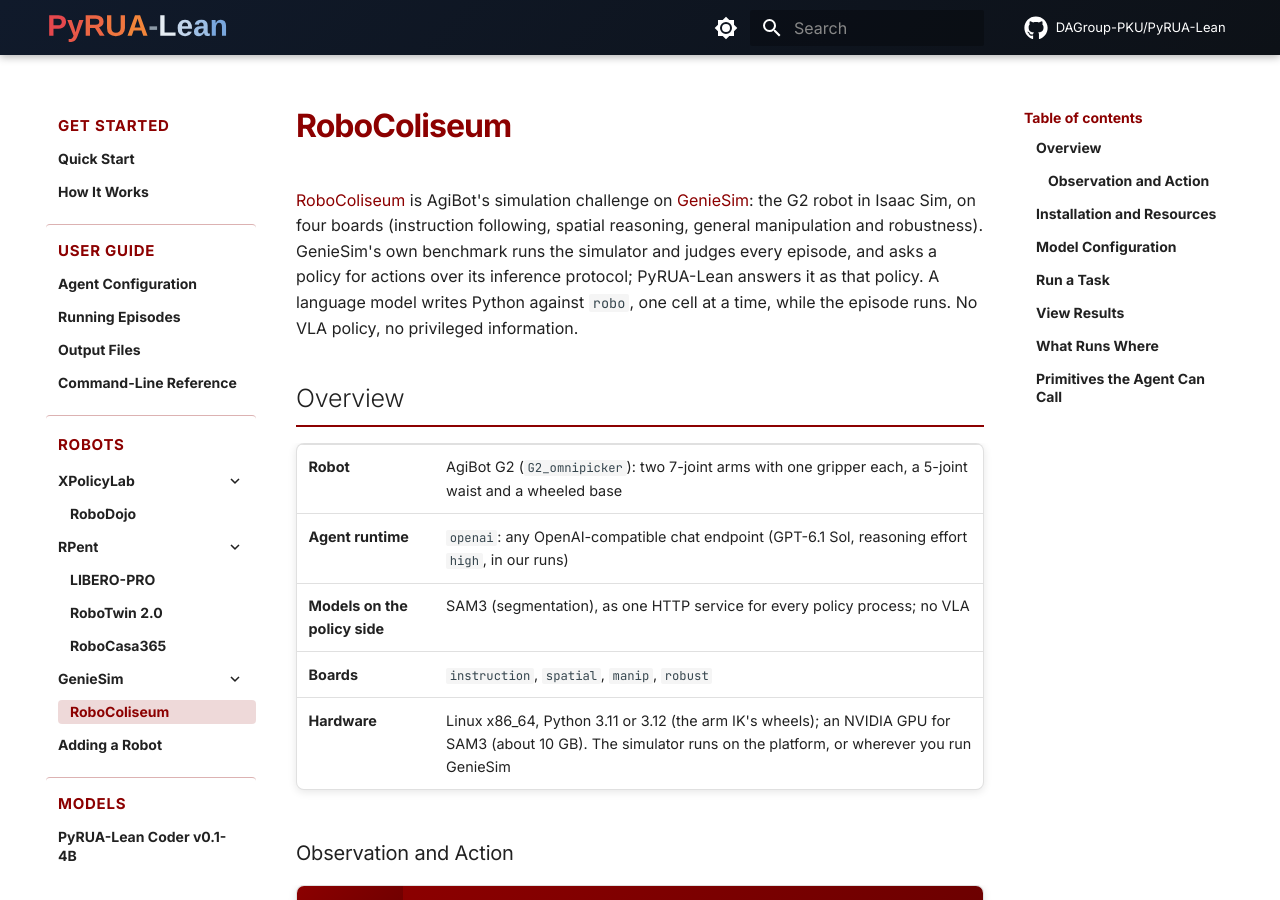
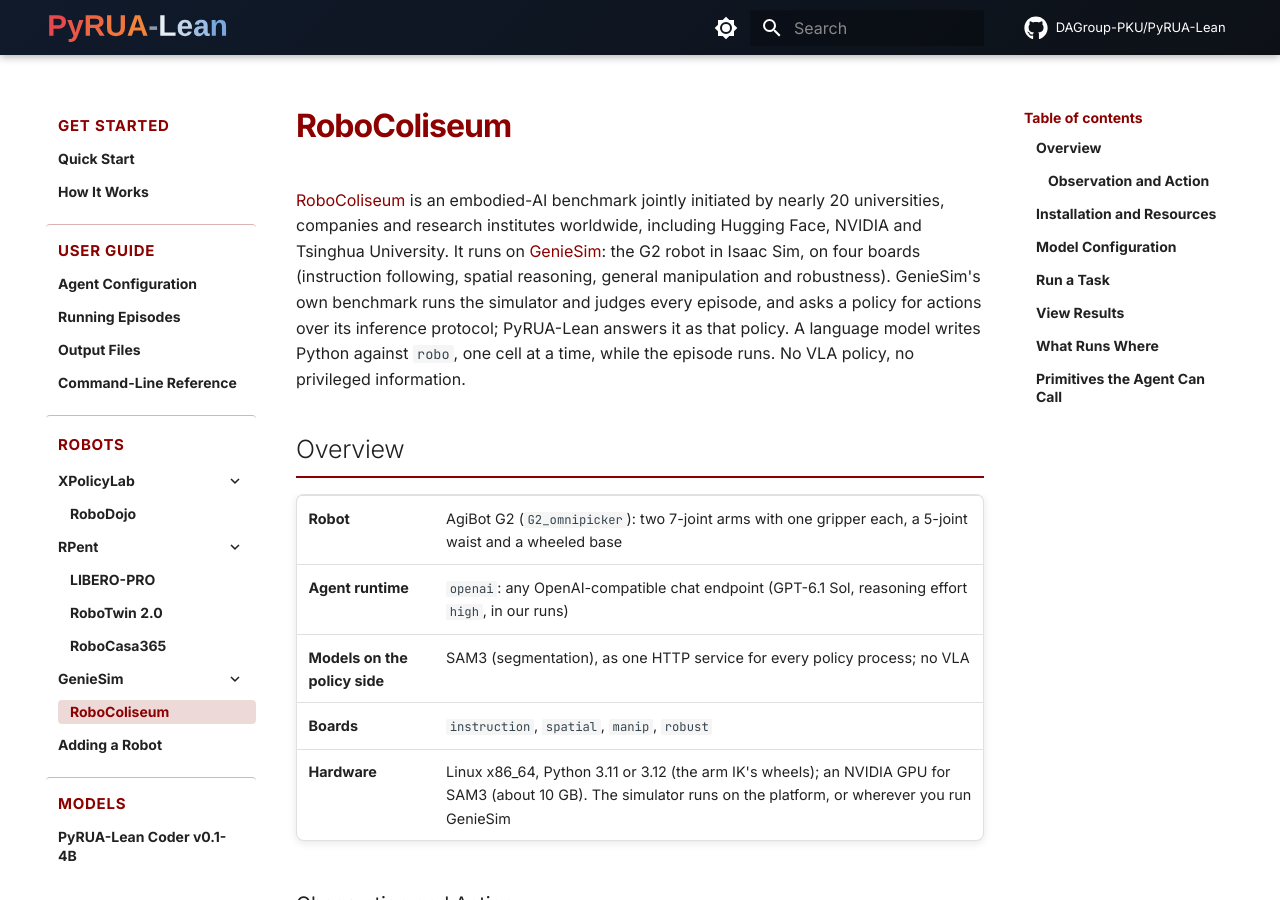
Before and after one commit to DAGroup-PKU/PyRUA-Lean, an MkDocs documentation site: the page built from docs/robots/robocoliseum.md, in a window 1280 px wide and 900 px high. Built offline with MkDocs 1.6.1 and Material for MkDocs 9.7.7, drawn with Linux system fonts in a browser that asks for light colours; comment, search, counter and statistics services are not loaded.

Commit message:
README and docs: describe RoboColiseum as the benchmark jointly initiated by nearly 20 institutions
Co-Authored-By: Claude <noreply@anthropic.com>

```diff
--- a/docs/robots/robocoliseum.md
+++ b/docs/robots/robocoliseum.md
@@ -1,6 +1,7 @@
 # RoboColiseum
 
-[RoboColiseum](https://robocoliseum.ai/leaderboard) is AgiBot's simulation challenge on
+[RoboColiseum](https://robocoliseum.ai/leaderboard) is an embodied-AI benchmark jointly initiated by nearly 20
+universities, companies and research institutes worldwide, including Hugging Face, NVIDIA and Tsinghua University. It runs on
 [GenieSim](https://github.com/AgibotTech/genie_sim): the G2 robot in Isaac Sim, on four boards (instruction following,
 spatial reasoning, general manipulation and robustness). GenieSim's own benchmark runs the simulator and judges every
 episode, and asks a policy for actions over its inference protocol; PyRUA-Lean answers it as that policy. A language
```
Also changed, not shown: README.md (+4 -4 lines).
